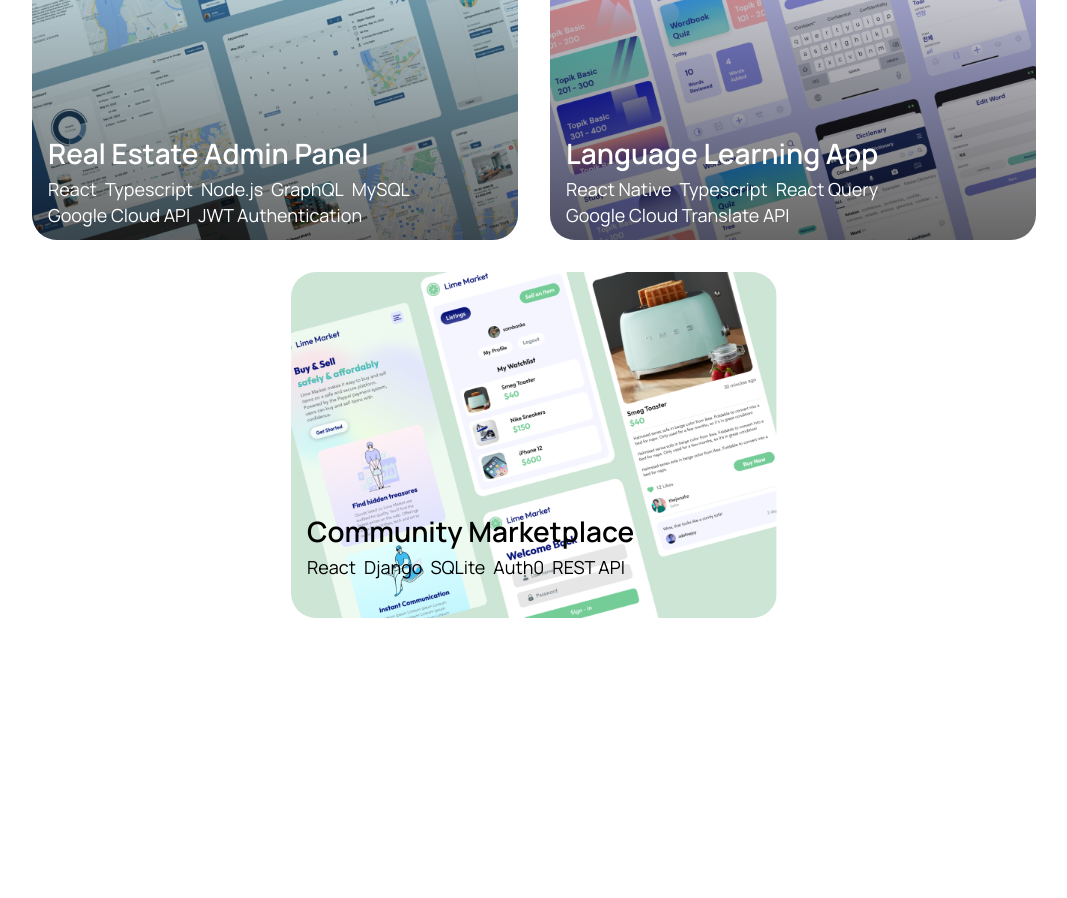
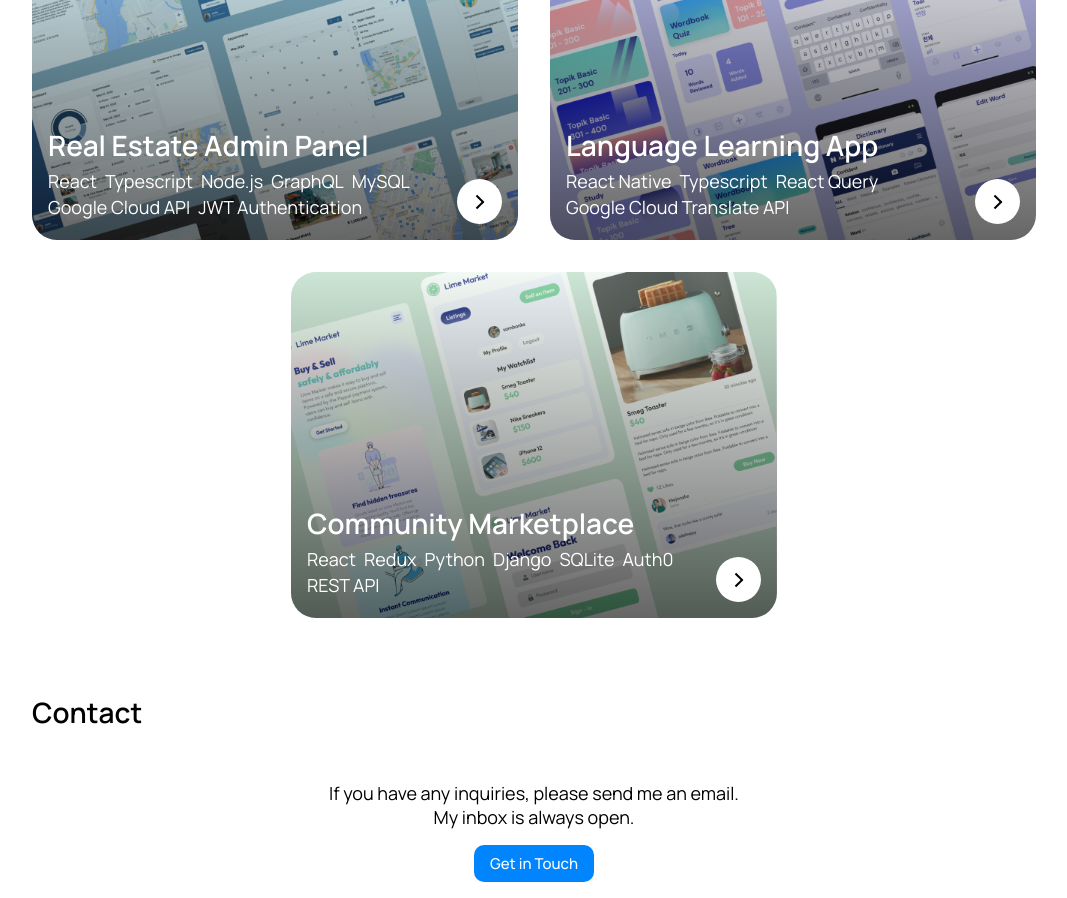
Before and after one commit to jameskim917/jameskim917.github.io, a Next.js app: page / in a window 1280 px wide. Shown: the part 680-1578 px from the top of the page, without its empty margins (106-1173 px from the left). Before the commit the page ends 1481 px from the top, so only its background shows below. Built offline with nearby package versions, Linux system fonts and the light colour scheme.

Commit message:
arrow x button transition

```diff
--- a/pages/index.js
+++ b/pages/index.js
@@ -18,7 +18,7 @@ const Hero = styled.div`
   display: flex;
   gap: 50px;
   margin-top: 75px;
-  @media (max-width: 480px) {
+  @media (max-width: 840px) {
     flex-direction: column;
     align-items: center;
     gap: 24px;
@@ -43,7 +43,7 @@ const HeroInfo = styled.div`
   display: flex;
   flex-direction: column;
   gap: 16px;
-  @media (max-width: 480px) {
+  @media (max-width: 610px) {
     align-items: center;
     text-align: center;
   }
@@ -83,7 +83,7 @@ const HeroIcons = styled.div`
   width: fit-content;
   display: flex;
   gap: 16px;
-  @media (max-width: 480px) {
+  @media (max-width: 610px) {
     flex-direction: column;
     width: 100%;
   }
@@ -94,7 +94,7 @@ const HeroIconsLeft = styled.div`
   width: fit-content;
   display: flex;
   gap: 16px;
-  @media (max-width: 480px) {
+  @media (max-width: 610px) {
     width: 100%;
     justify-content: center;
   }
@@ -105,7 +105,7 @@ const HeroIconsRight = styled.div`
   width: fit-content;
   display: flex;
   gap: 16px;
-  @media (max-width: 480px) {
+  @media (max-width: 610px) {
     width: 100%;
     justify-content: center;
   }
@@ -122,8 +122,8 @@ const HeroIcon = styled.div`
 
 const Portfolio = styled.div`
   height: fit-content;
-  width: fit-content;
-  max-width: 1200px;
+  width: 100%;
+  max-width: 1004px;
   display: flex;
   flex-direction: column;
   gap: 50px;
@@ -133,6 +133,7 @@ const Portfolio = styled.div`
 const Header = styled.h3`
   font-size: 28px;
   font-weight: 600;
+  color: ${(props) => props.theme.primary};
 `;
 
 const Overlay = styled.div`
@@ -142,7 +143,8 @@ const Overlay = styled.div`
   left: 0;
   height: 100vh;
   width: 100vw;
-  background: rgba(0, 0, 0, 0.8);
+  background: rgba(0, 0, 0, 0.5);
+  backdrop-filter: blur(2px);
   visibility: ${(props) =>
     props.selected === undefined ? "hidden" : "visible"};
   pointer-events: ${(props) =>
@@ -150,8 +152,9 @@ const Overlay = styled.div`
 `;
 
 const ProjectsContainer = styled.div`
-  height: 724px;
-  width: 1200px;
+  height: fit-content;
+  width: 100%;
+  max-width: 1004px;
   display: flex;
   flex-wrap: wrap;
   gap: 32px;
@@ -174,6 +177,53 @@ const Project = styled.div`
   z-index: 1;
   padding: 0;
   margin-left: 0;
+  @media (max-width: 518px) {
+    width: 100%;
+    height: auto;
+    aspect-ratio: 486 / 346;
+  }
+  &:hover {
+    box-shadow: 0 2px 15px 2px rgba(0, 0, 0, 0.15);
+  }
+  transition: box-shadow 0.3s;
+`;
+
+const ProjectActionButton = styled.div`
+  height: 45px;
+  width: 45px;
+  border-radius: 50%;
+  background-color: #fff;
+  position: absolute;
+  bottom: 16px;
+  right: 16px;
+  display: flex;
+  flex-direction: column;
+  align-items: center;
+  justify-content: center;
+  z-index: 2;
+  &:hover {
+    background-color: #dedede;
+  }
+  transition: background-color 0.3s;
+  cursor: pointer;
+`;
+
+const ProjectActionLineTop = styled.div`
+  height: 2px;
+  width 10px;
+  background-color: #000;
+  transform: rotate(45deg);
+  position: relative;
+  top: -2px;
+`;
+
+const ProjectActionLineBottom = styled.div`
+  height: 2px;
+  width 10px;
+  background-color: #000;
+  transform: rotate(-45deg);
+  position: relative;
+  top: 2px;
 `;
 
 const ProjectPlaceholder = styled.div`
@@ -187,6 +237,10 @@ const ProjectImage = styled.div`
   height: 346px;
   width: 486px;
   border-radius: 25px;
+  @media (max-width: 518px) {
+    width: 100%;
+    height: 100%;
+  }
 `;
 
 const ImageGradient = styled.div`
@@ -195,12 +249,16 @@ const ImageGradient = styled.div`
   height: 346px;
   width: 486px;
   border-radius: 25px;
+  @media (max-width: 518px) {
+    width: 100%;
+    height: 100%;
+  }
 `;
 
 const ProjectInfo = styled.div`
   z-index: 1;
   position: absolute;
-  top: 240px;
+  bottom: 16px;
   left: 16px;
   height: fit-content;
   width: auto;
@@ -208,8 +266,7 @@ const ProjectInfo = styled.div`
   display: flex;
   flex-direction: column;
   flex-wrap: wrap;
-  gap: 16px;
-  padding-bottom: 24px;
+  gap: 0;
 `;
 
 const ProjectText = styled.div`
@@ -227,6 +284,7 @@ const ProjectTitle = styled.h3`
 
 const ProjectLabels = styled.div`
   display: flex;
+  max-width: 80%;
   flex-wrap: wrap;
   gap: 8px;
   line-height: 1;
@@ -242,6 +300,7 @@ const ProjectDescription = styled.p`
   color: ${(props) => props.theme.secondary};
   visibility: hidden;
   opacity: 0;
+  height: 0;
 `;
 
 const ProjectButtons = styled.div`
@@ -251,6 +310,7 @@ const ProjectButtons = styled.div`
   gap: 16px;
   visibility: hidden;
   opacity: 0;
+  height: 0;
 `;
 
 const DemoButton = styled.button`
@@ -269,6 +329,42 @@ const GithubButton = styled.button`
   color: ${(props) => props.theme.bg};
   font-size: 15px;
   font-weight: 500;
+`;
+
+const Contact = styled.div`
+  height: fit-content;
+  width: 100%;
+  max-width: 1004px;
+  display: flex;
+  flex-direction: column;
+  gap: 50px;
+  margin-top: 75px;
+`;
+
+const ContactContainer = styled.div`
+  height: fit-content;
+  width: 100%;
+  display: flex;
+  gap: 16px;
+  flex-direction: column;
+  align-items: center;
+  text-align: center;
+`;
+
+const ContactLabel = styled.h5`
+  font-size: 18px;
+  font-weight: 400;
+  color: ${(props) => props.theme.primary};
+`;
+
+const ContactButton = styled.button`
+  padding: 8px 16px;
+  border-radius: 10px;
+  background-color: ${(props) => props.theme.blue};
+  color: #fff;
+  font-size: 15px;
+  font-weight: 500;
+  font-family: Manrope, sans-serif;
 `;
 
 export default function Home() {
@@ -298,8 +394,8 @@ export default function Home() {
               <Name>James Kim</Name>
               <Title>Web Developer</Title>
               <Description>
-                I’m a self-taught web developer building digital experiences
-                with full-stack technologies.
+                I’m a self-taught developer building digital experiences with
+                full-stack technologies.
               </Description>
             </HeroText>
             <HeroIcons>
@@ -347,9 +443,28 @@ export default function Home() {
                 originX: 0,
                 originY: 0,
                 marginTop: selected === 0 ? -189 : 0,
+                cursor: selected === 0 ? "default" : "pointer",
               }}
-              onClick={() => setSelected(0)}
+              onClick={() => selected === undefined && setSelected(0)}
             >
+              <ProjectActionButton
+                as={motion.div}
+                layout
+                selected={selected}
+                className={selected === 0 && "selected-project-action-button"}
+                onClick={() => selected === 0 && setSelected(undefined)}
+              >
+                <ProjectActionLineTop
+                  className={
+                    selected === 0 && "selected-project-action-line-top"
+                  }
+                />
+                <ProjectActionLineBottom
+                  className={
+                    selected === 0 && "selected-project-action-line-bottom"
+                  }
+                />
+              </ProjectActionButton>
               <ProjectInfo
                 selected={selected}
                 className={selected === 0 ? "selected-project-info" : ""}
@@ -422,9 +537,28 @@ export default function Home() {
                 originX: 0,
                 originY: 0,
                 marginTop: selected === 1 ? -189 : 0,
+                cursor: selected === 1 ? "default" : "pointer",
               }}
-              onClick={() => setSelected(1)}
+              onClick={() => selected === undefined && setSelected(1)}
             >
+              <ProjectActionButton
+                as={motion.div}
+                layout
+                selected={selected}
+                className={selected === 1 && "selected-project-action-button"}
+                onClick={() => selected === 1 && setSelected(undefined)}
+              >
+                <ProjectActionLineTop
+                  className={
+                    selected === 1 && "selected-project-action-line-top"
+                  }
+                />
+                <ProjectActionLineBottom
+                  className={
+                    selected === 1 && "selected-project-action-line-bottom"
+                  }
+                />
+              </ProjectActionButton>
               <ProjectImage as={motion.div} layout>
                 <Image
                   src="/Project2.png"
@@ -483,25 +617,64 @@ export default function Home() {
             </Project>
             {selected === 1 && <ProjectPlaceholder />}
 
-            <Project>
-              <ProjectImage>
-                <Image
-                  src="/Project3.png"
-                  layout="fill"
-                  style={{ borderRadius: 25 }}
+            <Project
+              className={selected === 2 && "selected-project"}
+              as={motion.div}
+              layout
+              selected={selected}
+              style={{
+                originX: 0,
+                originY: 0,
+                marginTop: selected === 2 ? -189 : 0,
+                cursor: selected === 2 ? "default" : "pointer",
+              }}
+              onClick={() => selected === undefined && setSelected(2)}
+            >
+              <ProjectActionButton
+                as={motion.div}
+                layout
+                selected={selected}
+                className={selected === 2 && "selected-project-action-button"}
+                onClick={() => selected === 2 && setSelected(undefined)}
+              >
+                <ProjectActionLineTop
+                  className={
+                    selected === 2 && "selected-project-action-line-top"
+                  }
                 />
-              </ProjectImage>
-              <ProjectInfo>
-                <ProjectText>
-                  <ProjectTitle>Community Marketplace</ProjectTitle>
-                  <ProjectLabels>
+                <ProjectActionLineBottom
+                  className={
+                    selected === 2 && "selected-project-action-line-bottom"
+                  }
+                />
+              </ProjectActionButton>
+              <ProjectInfo
+                selected={selected}
+                className={selected === 2 ? "selected-project-info" : ""}
+              >
+                <ProjectText as={motion.div} layout>
+                  <ProjectTitle
+                    selected={selected}
+                    style={{ color: selected === 2 ? theme.primary : "#fff" }}
+                  >
+                    Community Marketplace
+                  </ProjectTitle>
+                  <ProjectLabels
+                    selected={selected}
+                    style={{ color: selected === 2 ? theme.textBlue : "#fff" }}
+                  >
                     <ProjectLabel>React</ProjectLabel>
+                    <ProjectLabel>Redux</ProjectLabel>
+                    <ProjectLabel>Python</ProjectLabel>
                     <ProjectLabel>Django</ProjectLabel>
                     <ProjectLabel>SQLite</ProjectLabel>
                     <ProjectLabel>Auth0</ProjectLabel>
                     <ProjectLabel>REST API</ProjectLabel>
                   </ProjectLabels>
-                  <ProjectDescription>
+                  <ProjectDescription
+                    selected={selected}
+                    className={selected === 2 && "selected-project-visible"}
+                  >
                     Web application for users to buy and sell goods. Users can
                     register for accounts to create, edit, delete and view
                     items. Other features including liking and saving items to
@@ -510,14 +683,46 @@ export default function Home() {
                     breakpoints.
                   </ProjectDescription>
                 </ProjectText>
-                <ProjectButtons>
+                <ProjectButtons
+                  selected={selected}
+                  className={selected === 2 && "selected-project-visible"}
+                >
                   <DemoButton>Live Demo</DemoButton>
                   <GithubButton>Github Repo</GithubButton>
                 </ProjectButtons>
               </ProjectInfo>
+              <ProjectImage as={motion.div} layout>
+                <Image
+                  src="/Project3.png"
+                  layout="fill"
+                  style={{ borderRadius: 25 }}
+                />
+                <ImageGradient
+                  as={motion.div}
+                  color="rgba(204, 229, 212, 0.25)"
+                  animate={
+                    selected === 2
+                      ? { opacity: 0, visibility: "hidden" }
+                      : { opacity: 1, visibility: "visible" }
+                  }
+                />
+              </ProjectImage>
             </Project>
+            {selected === 2 && <ProjectPlaceholder />}
           </ProjectsContainer>
         </Portfolio>
+
+        <Contact>
+          <Header>Contact</Header>
+          <ContactContainer>
+            <ContactLabel>
+              If you have any inquiries, please send me an email.
+              <br />
+              My inbox is always open.
+            </ContactLabel>
+            <ContactButton>Get in Touch</ContactButton>
+          </ContactContainer>
+        </Contact>
       </main>
 
       {/* <footer className={styles.footer}></footer> */}
--- a/styles/globals.css
+++ b/styles/globals.css
@@ -23,6 +23,8 @@ button {
 }
 
 main {
+  width: 100%;
+  max-width: 1004px;
   display: flex;
   flex-direction: column;
   align-items: center;
@@ -41,13 +43,37 @@ main {
   margin-left: -503.5px !important;
 }
 
+.selected-project-action-button {
+  bottom: 0 !important;
+  top: 16px !important;
+  background-color: #000 !important;
+}
+
+.selected-project-action-button:hover {
+  background-color: rgb(100, 100, 100) !important;
+}
+
+.selected-project-action-line-top {
+  width: 20px !important;
+  top: 2px !important;
+  background-color: #fff !important;
+}
+
+.selected-project-action-line-bottom {
+  width: 20px !important;
+  top: 0 !important;
+  background-color: #fff !important
+}
+
 .selected-project-info {
   position: relative !important;
-  top: 0 !important;
+  bottom: 0 !important;
   left: 0 !important;
+  gap: 16px !important;
 }
 
 .selected-project-visible {
   visibility: visible !important;
   opacity: 1 !important;
+  height: fit-content !important;
 }
```
